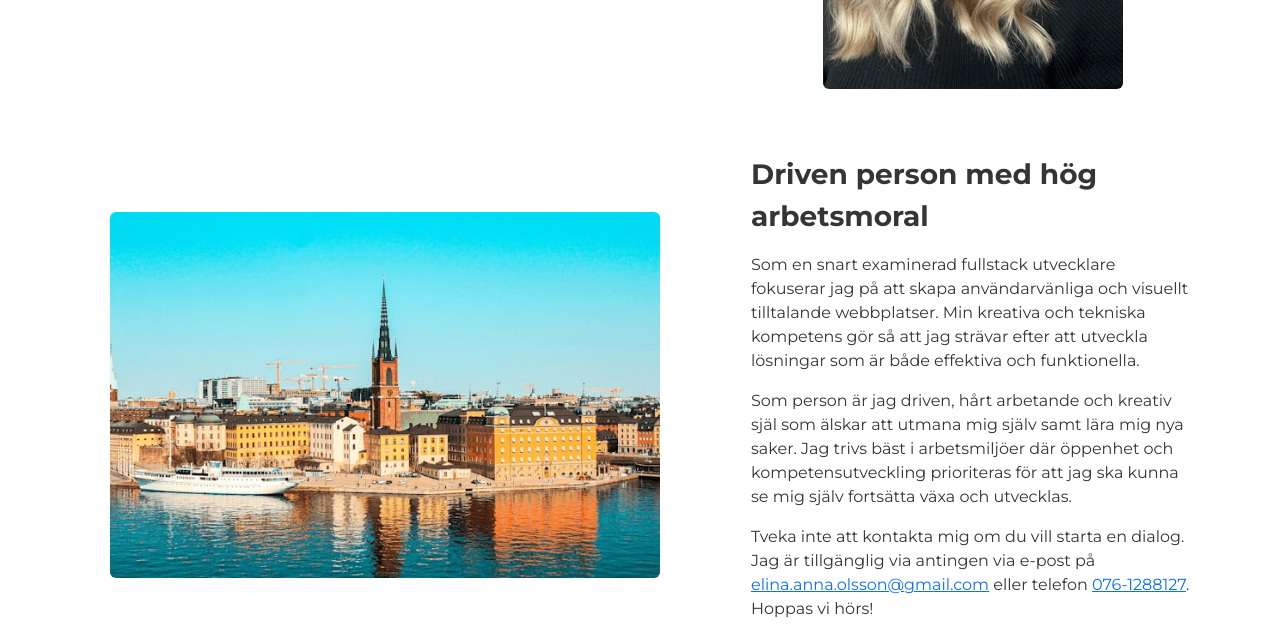
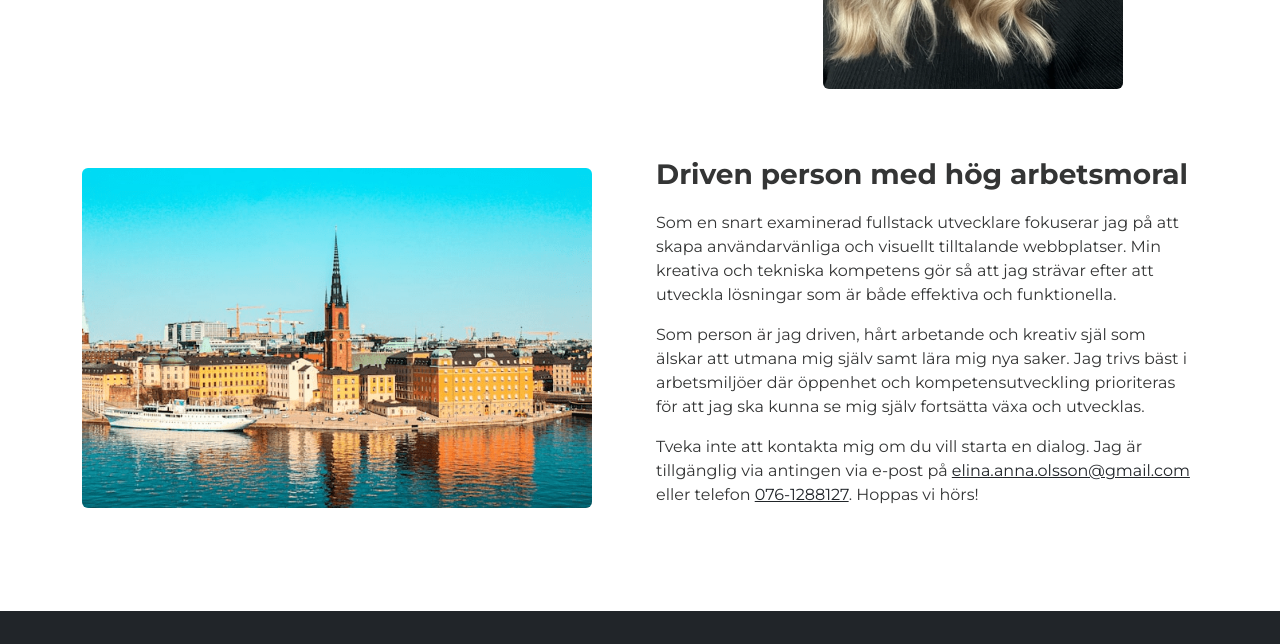
Before and after one commit to elinaols/portfolio, a plain HTML site: page index.html in a window 1280 px wide. Shown: the part 460-1104 px from the top of the page. Drawn offline with nearby package versions, Linux system fonts and the light colour scheme.

Commit message:
Changed text

```diff
--- a/index.html
+++ b/index.html
@@ -81,20 +81,20 @@
                             Bilden har två olika paddingar för olika skärmupplösningar, till höger används "pe" och till toppen används "pt".
                             Bilden centreras både i höjdled och sidled, med hjälp av align-self-center och text-center.
                         -->
-                        <div class="col-12 col-lg-7 pt-0 pt-sm-4 pt-lg-0 pe-md-2 pe-lg-5 align-self-center text-center">
+                        <div class="col-12 col-lg-6 pt-0 pt-sm-4 pt-lg-0 pe-md-2 pe-lg-5 align-self-center text-center">
                             <!--
                             "Img-fluid" innebär att bilden är responsiv och skalas efter hur föräldra-elementet ser ut. Alltså är bredden 100% och höjden är automatisk.
                             -->
                             <img src="images/stockholm-day-view.webp" class="rounded mb-5 mb-lg-0 img-fluid stockholm" alt="Stockholm city">
                         </div>
-                        <div class="col-12 col-lg-5 text-start p-3">
+                        <div class="col-12 col-lg-6 text-start p-3">
                             <!--
                             "fs-3" ger en font-size på ungefär 26px och "strong" hjälper till att ge fetstil till texten.
                             -->
                             <p class="fs-3"><strong>Driven person med hög arbetsmoral</strong></p>
                             <p>Som en snart examinerad fullstack utvecklare fokuserar jag på att skapa användarvänliga och visuellt tilltalande webbplatser. Min kreativa och tekniska kompetens gör så att jag strävar efter att utveckla lösningar som är både effektiva och funktionella.</p>
                             <p>Som person är jag driven, hårt arbetande och kreativ själ som älskar att utmana mig själv samt lära mig nya saker. Jag trivs bäst i arbetsmiljöer där öppenhet och kompetensutveckling prioriteras för att jag ska kunna se mig själv fortsätta växa och utvecklas.</p>
-                            <p>Tveka inte att kontakta mig om du vill starta en dialog. Jag är tillgänglig via antingen via e-post på <a href="mailto:elina.anna.olsson@gmail.com">elina.anna.olsson@gmail.com</a> eller telefon <a href="tel:+46761288127">076-1288127</a>. Hoppas vi hörs!</p>
+                            <p>Tveka inte att kontakta mig om du vill starta en dialog. Jag är tillgänglig via antingen via e-post på <a href="mailto:elina.anna.olsson@gmail.com" class="text-dark">elina.anna.olsson@gmail.com</a> eller telefon <a href="tel:+46761288127" class="text-dark">076-1288127</a>. Hoppas vi hörs!</p>
                         </div>
                     </div>
                 </div>
```
